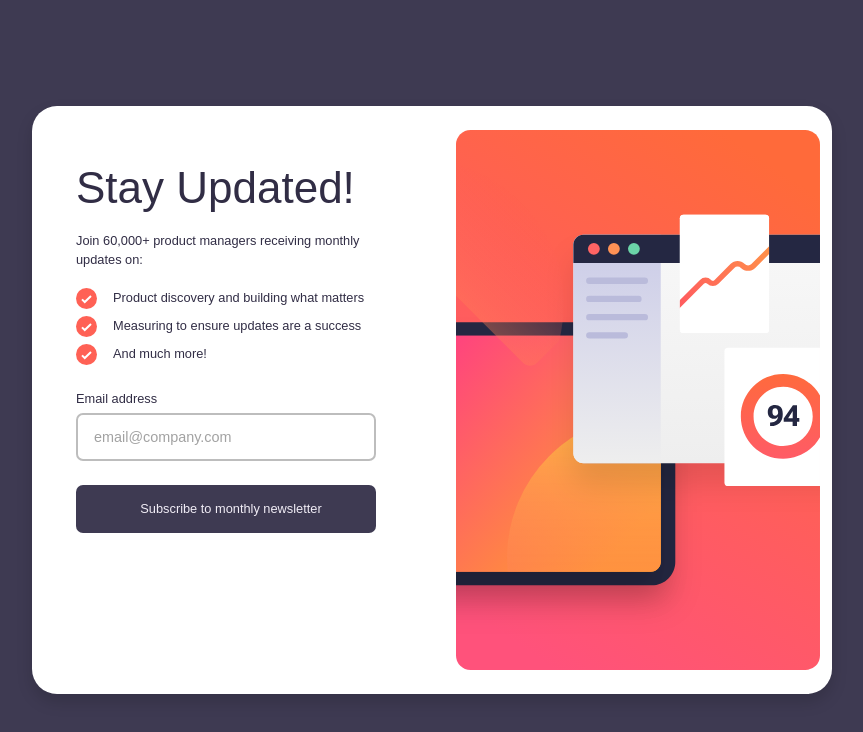
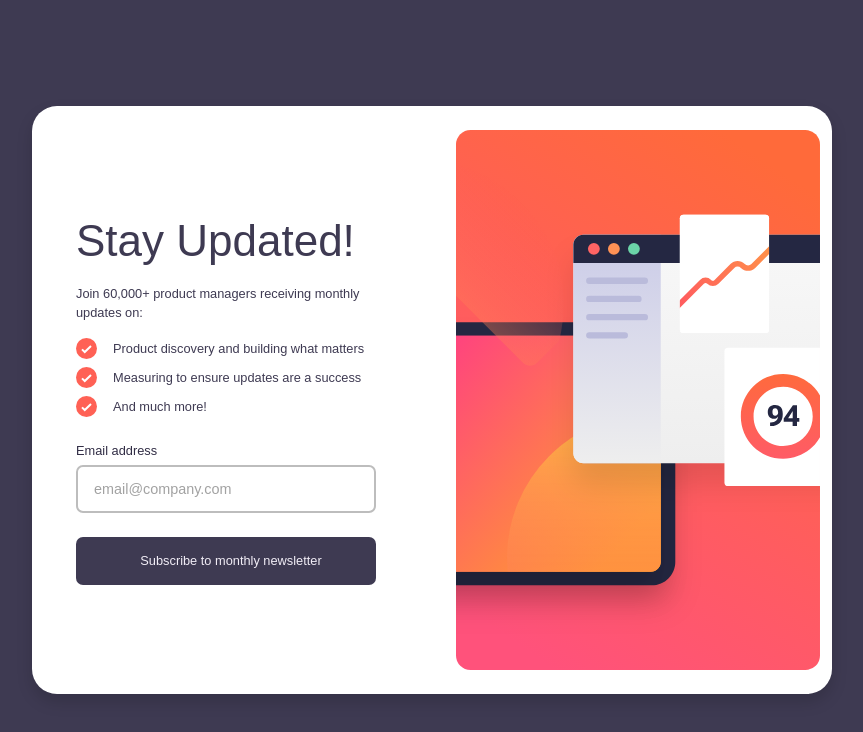
Before and after one commit to jonahp001/frontend-mentor, a React (Create React App) app in the folder project-1-newsletter-sign-up-with-success-message-main/project-1-frontend-mentor/: page / in a window 1280 px wide. Shown: the top 732 px of the page, without its empty margins (208-1071 px from the left). Built offline with nearby package versions, Linux system fonts and the light colour scheme; a web font is replaced by a local one.

Commit message:
working on passing props- email value to success page

```diff
--- a/project-1-newsletter-sign-up-with-success-message-main/project-1-frontend-mentor/src/App.css
+++ b/project-1-newsletter-sign-up-with-success-message-main/project-1-frontend-mentor/src/App.css
@@ -6,6 +6,10 @@
 @font-face {
   font-family: Roboto-Bold;
   src: url('../../assets/fonts/Roboto-Bold.ttf');
+}
+
+.hidden {
+  display: none !important;
 }
 
 .App-bg {
@@ -25,6 +29,13 @@
   border-radius: 25px;
 }
 
+.success {
+  background-color: white;
+  width: 400px;
+  height: 400px;
+  border-radius: 25px;
+}
+
 .subscribe {
   padding: 3.5rem;
   color: #312d45;
@@ -32,13 +43,17 @@
   text-align: start;
 }
 
-.subscribe h1 {
+.subscribe h1,
+.success h1 {
   font-size: 2.75rem;
   font-family: Roboto-Bold, sans-serif;
+  color: #3e3a52;
 }
 
-.subscribe p {
+.subscribe p,
+.success p {
   font-size: 0.8rem;
+  color: #3e3a52;
 }
 
 .email-label-line {
@@ -92,7 +107,8 @@ input::placeholder {
   padding-left: 1rem;
 }
 
-#submit {
+#submit,
+.success button {
   width: 100%;
   height: 3rem;
   color: #f1edf6;
@@ -109,4 +125,5 @@ input::placeholder {
 
 #submit:active {
   background-color: #ff6a3b;
+  box-shadow: 0 15px 25px #ffb7af;
 }
--- a/project-1-newsletter-sign-up-with-success-message-main/project-1-frontend-mentor/src/App.js
+++ b/project-1-newsletter-sign-up-with-success-message-main/project-1-frontend-mentor/src/App.js
@@ -1,6 +1,7 @@
 import './App.css';
 import desktopImage from './illustration-sign-up-desktop.svg';
 import Subscribe from './Elements/Subscribe';
+import Success from './Elements/Success';
 
 function App() {
   return (
@@ -16,6 +17,7 @@ function App() {
           />
         </div>
       </div>
+      <Success />
     </div>
   );
 }
--- a/project-1-newsletter-sign-up-with-success-message-main/project-1-frontend-mentor/src/Elements/Submit.js
+++ b/project-1-newsletter-sign-up-with-success-message-main/project-1-frontend-mentor/src/Elements/Submit.js
@@ -1,20 +1,19 @@
 import { useState } from 'react';
 
-export default function Submit() {
+export default function Submit({ emailAddress }) {
   const [emailStyle, setEmailStyle] = useState('correct-email');
   const [emailInput, setEmailInput] = useState('');
   const [error, setError] = useState(false);
 
+  console.log(emailAddress, emailAddress(emailInput), emailInput);
+
   function handleSubmit(e) {
-    e.preventDefault();
     const atIndex = emailInput.indexOf('@');
     const afterAt = emailInput.slice(atIndex + 1);
     const beforeAt = emailInput.slice(0, atIndex);
     const domainDot = afterAt.indexOf('.');
     const domain = afterAt.slice(0, domainDot);
     const afterDot = afterAt.slice(domainDot + 1);
-
-    console.log(emailInput, beforeAt);
 
     setError(false);
     setEmailStyle('correct-email');
@@ -25,9 +24,9 @@ export default function Submit() {
         !(beforeAt.charCodeAt(i) > 64 && beforeAt.charCodeAt(i) < 91) &&
         !(beforeAt.charCodeAt(i) > 96 && beforeAt.charCodeAt(i) < 123)
       ) {
+        e.preventDefault();
         setError(true);
         setEmailStyle('incorrect-email');
-        console.log('bad bad', error);
         break;
       }
     }
@@ -38,13 +37,22 @@ export default function Submit() {
       afterDot.length < 1 ||
       afterAt.includes('@')
     ) {
+      e.preventDefault();
       setError(true);
     }
   }
 
+  function callBack() {
+    return emailAddress(emailInput);
+  }
+
+  function submitAndRetain(e) {
+    callBack();
+    handleSubmit(e);
+  }
+
   function handleChange(e) {
     e.preventDefault();
-    console.log(e.target.value);
     let emailTextInput = e.target.value;
     setEmailInput(emailTextInput);
   }
@@ -56,7 +64,7 @@ export default function Submit() {
   }
 
   return (
-    <form id="email-form" onSubmit={handleSubmit}>
+    <form id="email-form" onSubmit={submitAndRetain}>
       <div className="pb-4">
         <div className="email-label-line w-100 d-flex justify-content-between">
           <label className="pb-1" htmlFor="email">
--- a/project-1-newsletter-sign-up-with-success-message-main/project-1-frontend-mentor/src/Elements/Subscribe.js
+++ b/project-1-newsletter-sign-up-with-success-message-main/project-1-frontend-mentor/src/Elements/Subscribe.js
@@ -1,16 +1,25 @@
 import Submit from './Submit';
+import { useState } from 'react';
 
-export default function Subscribe() {
+export default function Subscribe({ test }) {
+  const [emailAddy, setEmailAddy] = useState();
+
+  function getEmail(email) {
+    console.log(`i hope this works! do you ${email}`);
+    setEmailAddy(email);
+  }
+
+  console.log(typeof test);
   return (
-    <div className="order-2 order-sm-1 subscribe col-12 col-sm-6">
+    <div className="order-2 order-sm-1 subscribe col-12 col-sm-6 my-auto">
       <header>
         <h1 className="mb-3">Stay Updated!</h1>
         <p>Join 60,000+ product managers receiving monthly updates on:</p>
       </header>
       <div id="checkmarks" className="mb-4">
-        <div className="mb-1">
+        <div className="mb-2 d-flex align-items-center">
           <svg
-            className="me-3"
+            className="me-3 flex-shrink-0"
             xmlns="http://www.w3.org/2000/svg"
             width="21"
             height="21"
@@ -20,13 +29,13 @@ export default function Subscribe() {
               <path stroke="#FFF" strokeWidth="2" d="M6 11.381 8.735 14 15 8" />
             </g>
           </svg>
-          <p className="d-inline">
+          <p className="d-inline mb-0">
             Product discovery and building what matters
           </p>
         </div>
-        <div className="mb-1">
+        <div className="mb-2 d-flex align-items-center">
           <svg
-            className="me-3"
+            className="me-3 flex-shrink-0"
             xmlns="http://www.w3.org/2000/svg"
             width="21"
             height="21"
@@ -36,11 +45,13 @@ export default function Subscribe() {
               <path stroke="#FFF" strokeWidth="2" d="M6 11.381 8.735 14 15 8" />
             </g>
           </svg>
-          <p className="d-inline">Measuring to ensure updates are a success</p>
+          <p className="d-inline mb-0">
+            Measuring to ensure updates are a success
+          </p>
         </div>
-        <div className="mb-1">
+        <div className="mb-2 d-flex align-items-center">
           <svg
-            className="me-3"
+            className="me-3 flex-shrink-0"
             xmlns="http://www.w3.org/2000/svg"
             width="21"
             height="21"
@@ -50,10 +61,10 @@ export default function Subscribe() {
               <path stroke="#FFF" strokeWidth="2" d="M6 11.381 8.735 14 15 8" />
             </g>
           </svg>
-          <p className="d-inline">And much more!</p>
+          <p className="d-inline mb-0">And much more!</p>
         </div>
       </div>
-      <Submit />
+      <Submit emailAddress={getEmail} />
     </div>
   );
 }
--- /dev/null
+++ b/project-1-newsletter-sign-up-with-success-message-main/project-1-frontend-mentor/src/Elements/Success.js
@@ -0,0 +1,28 @@
+export default function Success() {
+  return (
+    <div className="success p-5 d-flex flex-column justify-content-center hidden">
+      <div className="text-start">
+        <svg
+          className="mb-4"
+          xmlns="http://www.w3.org/2000/svg"
+          width="45"
+          height="45"
+          viewBox="0 0 21 21">
+          <g fill="none">
+            <circle cx="10.5" cy="10.5" r="10.5" fill="#FF6155" />
+            <path stroke="#FFF" strokeWidth="2" d="M6 11.381 8.735 14 15 8" />
+          </g>
+        </svg>
+        <h1>Thanks for subscribing!</h1>
+        <p>
+          A confirmation email has been sent to <strong>INSERTPROP</strong>.
+          Please open it and click the button inside to confirm your
+          subscription
+        </p>
+      </div>
+      <div>
+        <button type="button">Dismiss Message</button>
+      </div>
+    </div>
+  );
+}
```
